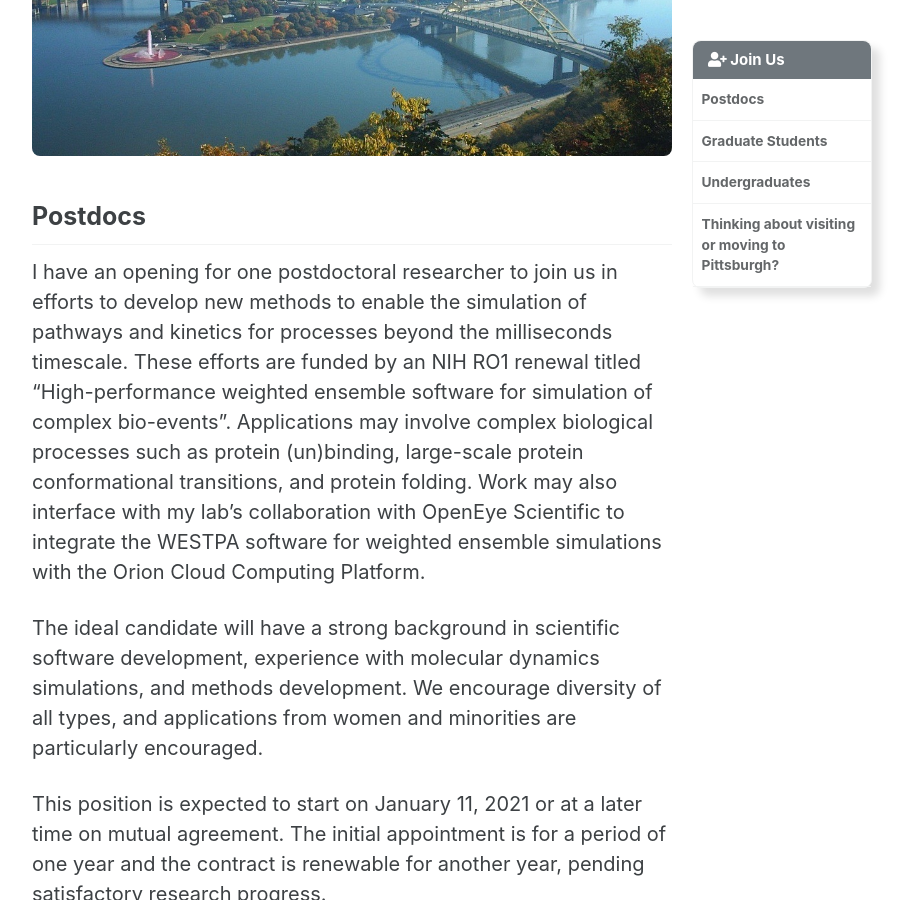
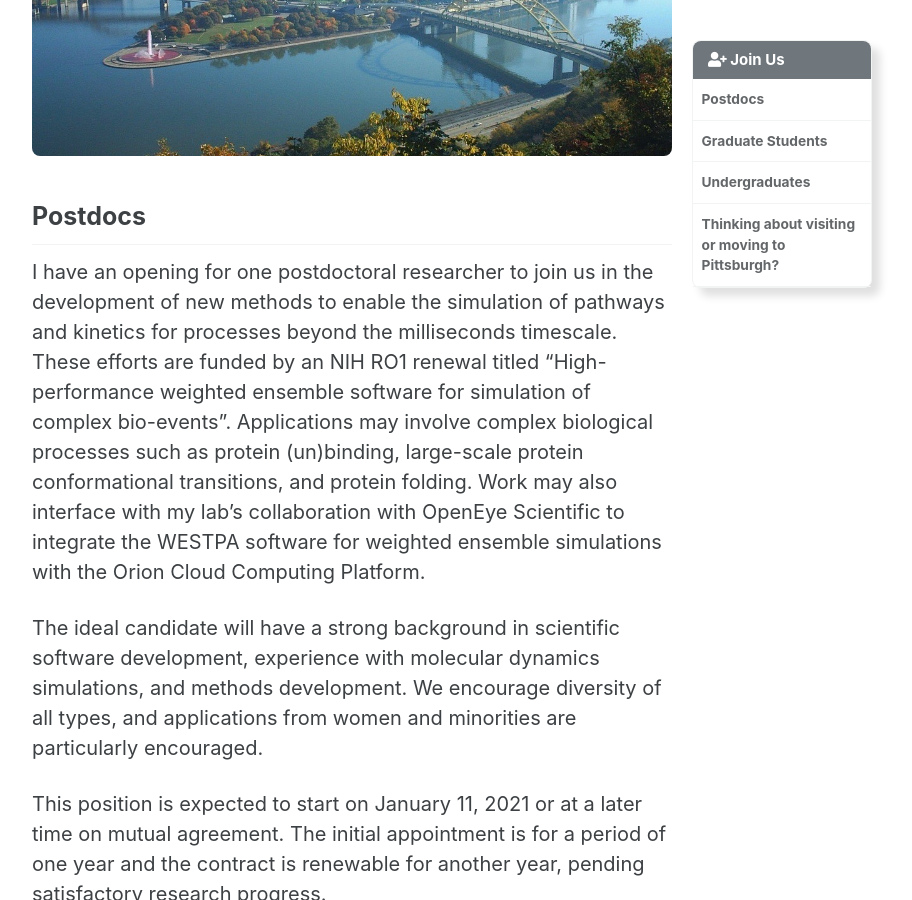
Before and after one commit to darianyang/mm-github-pages-test, a Jekyll site: the page built from _pages/join_us.md, in a window 1280 px wide and 900 px high, scrolled down 285 px. Shown: the whole window, without its empty margins (288-1200 px from the left). Built offline with Jekyll 4.4.1, drawn with Linux system fonts in a browser that asks for light colours; cached includes are drawn as plain includes.

Commit message:
Update join_us.md

```diff
--- a/_pages/join_us.md
+++ b/_pages/join_us.md
@@ -9,7 +9,7 @@
 
 {% include figure image_path="/assets/images/pittsburgh.jpg" alt="Pittsburgh Panorama" %}
 ## Postdocs
-I have an opening for one postdoctoral researcher to join us in efforts to develop new methods to enable the simulation of pathways and kinetics for processes beyond the milliseconds timescale. These efforts are funded by an NIH RO1 renewal titled “High-performance weighted ensemble software for simulation of complex bio-events”. Applications may involve complex biological processes such as protein (un)binding, large-scale protein conformational transitions, and protein folding. Work may also interface with my lab’s collaboration with OpenEye Scientific to integrate the WESTPA software for weighted ensemble simulations with the Orion Cloud Computing Platform.
+I have an opening for one postdoctoral researcher to join us in the development of new methods to enable the simulation of pathways and kinetics for processes beyond the milliseconds timescale. These efforts are funded by an NIH RO1 renewal titled “High-performance weighted ensemble software for simulation of complex bio-events”. Applications may involve complex biological processes such as protein (un)binding, large-scale protein conformational transitions, and protein folding. Work may also interface with my lab’s collaboration with OpenEye Scientific to integrate the WESTPA software for weighted ensemble simulations with the Orion Cloud Computing Platform.
 
 The ideal candidate will have a strong background in scientific software development, experience with molecular dynamics simulations, and methods development. We encourage diversity of all types, and applications from women and minorities are particularly encouraged.
 
```
